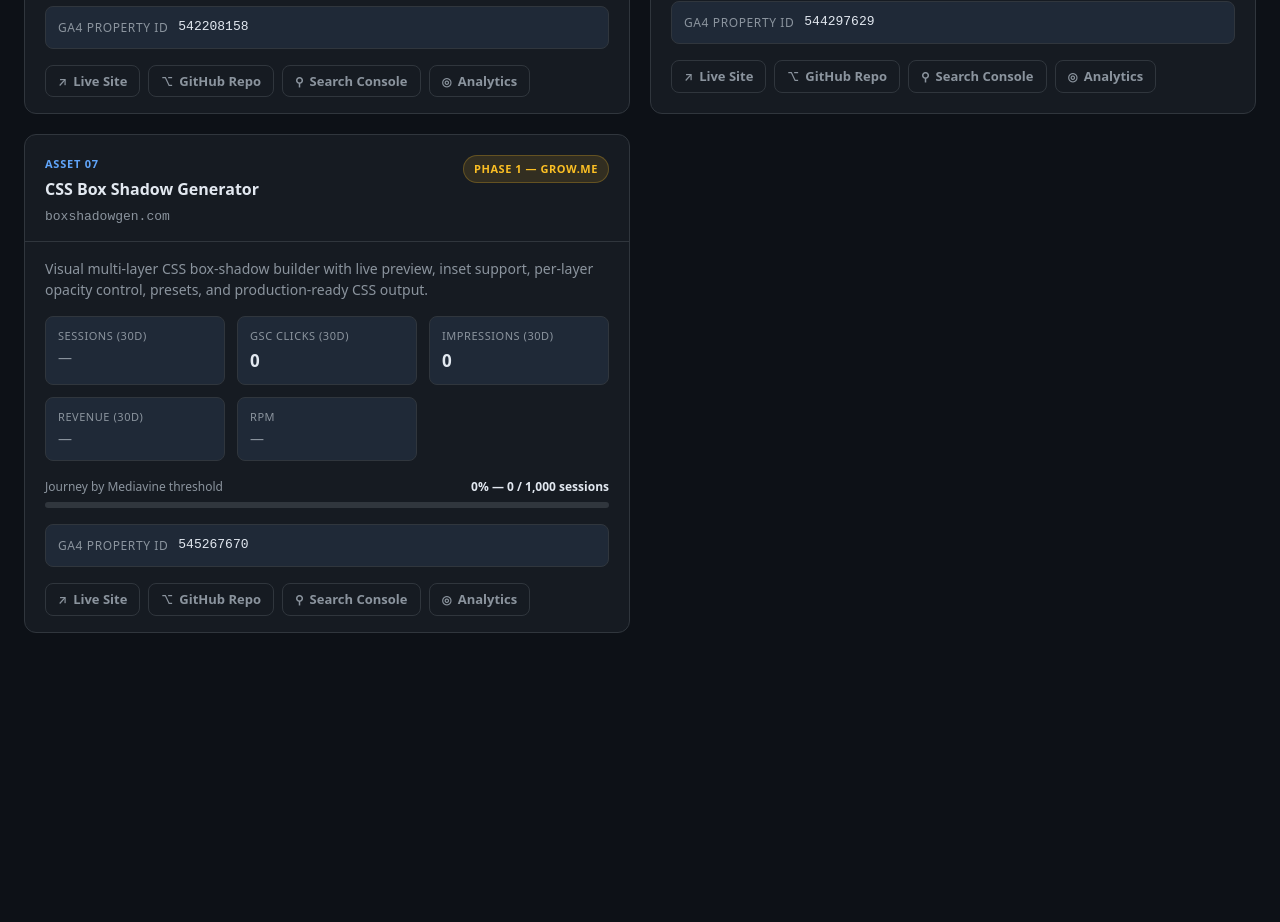
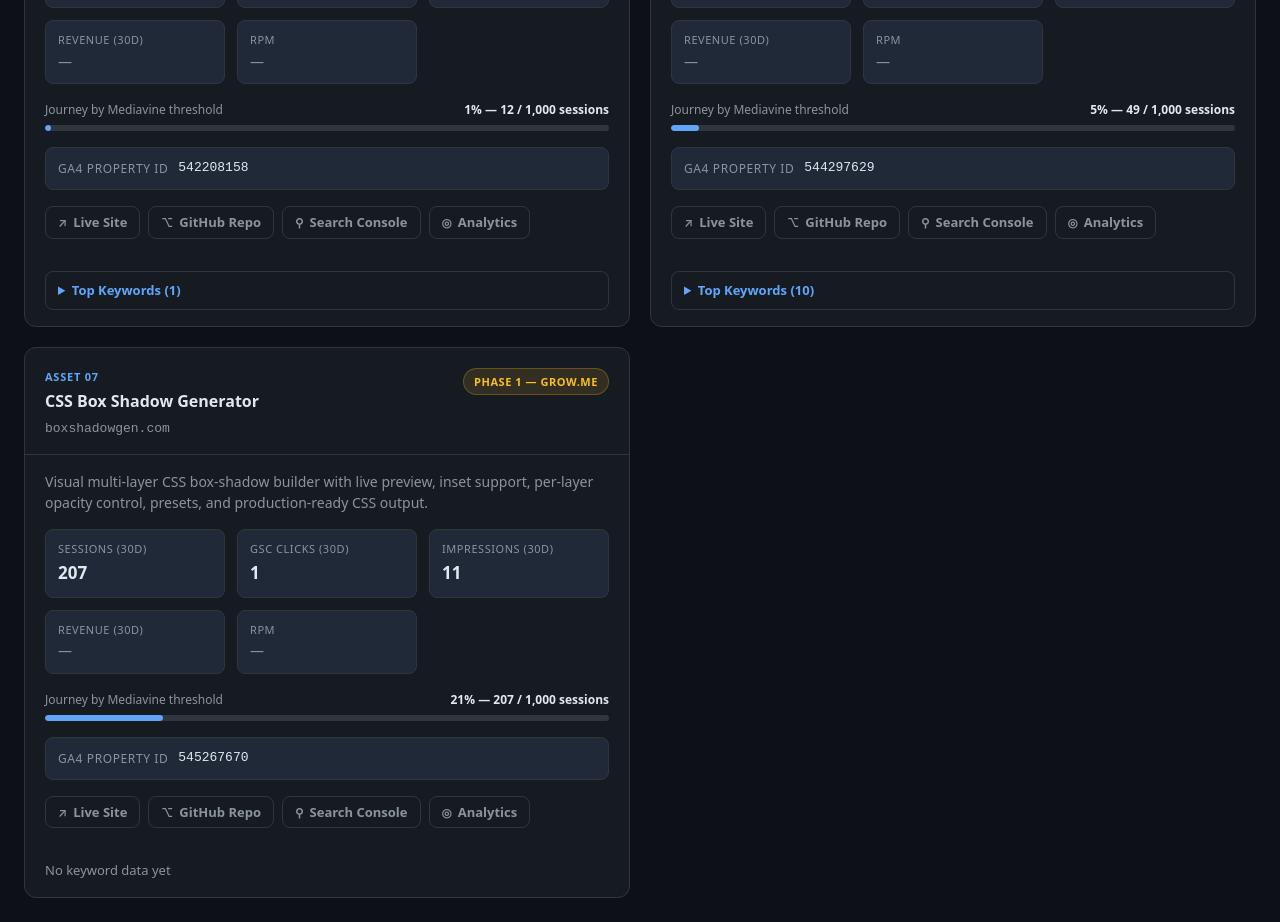
Before and after one commit to dcii-dev/assets-dashboard, a website: page index.html in a window 1280 px wide. Shown: the part 1787-2709 px from the top of the page. Before the commit the page ends 2444 px from the top, so only its background shows below. Drawn offline with Linux system fonts and the light colour scheme.

Commit message:
GA4 GSC update

```diff
--- a/dashboard.css
+++ b/dashboard.css
@@ -502,3 +502,37 @@ button { cursor: pointer; font-family: var(--font-sans); }
   .asset-grid { grid-template-columns: 1fr; }
   .asset-card__stats { grid-template-columns: repeat(2, 1fr); }
 }
+
+/* ================================
+   KEYWORDS TABLE
+   ================================ */
+.asset-card__keywords { margin-top: 1rem; }
+.keywords__empty { color: var(--clr-text-muted); font-size: 0.8125rem; }
+.keywords__details { border: 1px solid var(--clr-border); border-radius: var(--radius); }
+.keywords__summary {
+  padding: 0.5rem 0.75rem;
+  cursor: pointer;
+  font-size: 0.8125rem;
+  font-weight: 600;
+  color: var(--clr-accent-light);
+  user-select: none;
+}
+.keywords__summary:hover { color: var(--clr-text); }
+.keywords__table {
+  width: 100%;
+  border-collapse: collapse;
+  font-size: 0.75rem;
+  font-family: var(--font-mono);
+}
+.keywords__table thead { border-top: 1px solid var(--clr-border); }
+.keywords__table th {
+  text-align: left;
+  padding: 0.375rem 0.5rem;
+  color: var(--clr-text-muted);
+  font-weight: 500;
+  border-bottom: 1px solid var(--clr-border);
+}
+.keywords__table td { padding: 0.375rem 0.5rem; border-bottom: 1px solid var(--clr-border); }
+.keywords__table tr:last-child td { border-bottom: none; }
+.keywords__query { max-width: 14rem; overflow: hidden; text-overflow: ellipsis; white-space: nowrap; }
+.keywords__num { text-align: right; white-space: nowrap; }
--- a/dashboard.js
+++ b/dashboard.js
@@ -3,6 +3,7 @@
 
   const STORAGE_KEY = "ad-asset-dashboard";
   let currentData = {};
+  let keywordData = {};
 
   /** Static asset definitions — update repo/domain info here if it changes. */
   const ASSETS = [
@@ -45,7 +46,7 @@
       name: "One-Rep Max Calculator",
       domain: "onerepmaxx.com",
       repo: "https://github.com/dcii-dev/onerepmaxx",
-      gaId: "540671739",
+      gaId: "541123516",
       niche: "health",
       phase: 1,
       desc: "Free 1RM calculator using Brzycki, Epley, and Lombardi formulas. Includes warm-up ramp, competition attempt selector, reverse calculator, training zones, and PR history tracking.",
@@ -151,6 +152,21 @@
       };
     } catch {
       return { mapped: {}, generatedAt: "" };
+    }
+  }
+
+  /**
+   * Loads keyword data from generated JSON.
+   * @return {Promise<Object>}
+   */
+  async function loadKeywordData() {
+    try {
+      const res = await fetch("./data/keywords.json", { cache: "no-store" });
+      if (!res.ok) return {};
+      const payload = await res.json();
+      return payload?.assets || {};
+    } catch {
+      return {};
     }
   }
 
@@ -339,10 +355,61 @@
               <em class="link-btn__icon">◎</em> Analytics
             </a>
           </div>
+
+          <div class="asset-card__keywords" id="keywords-${asset.id}"></div>
         </div>
       `;
 
       grid.appendChild(card);
+    });
+  }
+
+  /**
+   * Renders keyword tables into each card.
+   * @param {Object} keywords - keyed by asset id, each an array of query objects
+   */
+  function renderKeywords(keywords) {
+    ASSETS.forEach((asset) => {
+      const container = document.getElementById(`keywords-${asset.id}`);
+      if (!container) return;
+
+      const queries = keywords[asset.id] || [];
+      if (queries.length === 0) {
+        container.innerHTML = `<p class="keywords__empty">No keyword data yet</p>`;
+        return;
+      }
+
+      const rows = queries
+        .slice(0, 10)
+        .map(
+          (q) => `
+          <tr>
+            <td class="keywords__query">${q.query}</td>
+            <td class="keywords__num">${q.position}</td>
+            <td class="keywords__num">${q.impressions.toLocaleString()}</td>
+            <td class="keywords__num">${q.clicks}</td>
+            <td class="keywords__num">${q.ctr}%</td>
+          </tr>`,
+        )
+        .join("");
+
+      container.innerHTML = `
+        <details class="keywords__details">
+          <summary class="keywords__summary">Top Keywords (${queries.length})</summary>
+          <table class="keywords__table">
+            <thead>
+              <tr>
+                <th>Query</th>
+                <th>Pos</th>
+                <th>Impr</th>
+                <th>Clicks</th>
+                <th>CTR</th>
+              </tr>
+            </thead>
+            <tbody>${rows}</tbody>
+          </table>
+        </details>
+      `;
     });
   }
 
@@ -486,12 +553,15 @@
 
   async function initializeApp() {
     const automatedPayload = await loadAutomatedData();
+    const keywords = await loadKeywordData();
+    keywordData = keywords;
     setDate(automatedPayload.generatedAt);
     const localData = loadData();
     const automatedData = automatedPayload.mapped;
     const data = { ...localData, ...automatedData };
     currentData = data;
     renderCards(data);
+    renderKeywords(keywords);
     updateSummary(data);
 
     // Search and filter controls
--- /dev/null
+++ b/data/keywords.json
@@ -0,0 +1,498 @@
+{
+  "generatedAt": "2026-08-09T18:24:58.614Z",
+  "range": {
+    "startDate": "2026-07-10",
+    "endDate": "2026-08-08"
+  },
+  "assets": {
+    "asset-1": [
+      {
+        "query": "css clamp generator",
+        "clicks": 2,
+        "impressions": 15,
+        "ctr": 13.3,
+        "position": 28.2
+      },
+      {
+        "query": "clamp generator",
+        "clicks": 1,
+        "impressions": 13,
+        "ctr": 7.7,
+        "position": 34.3
+      },
+      {
+        "query": "clamp calculator",
+        "clicks": 0,
+        "impressions": 9,
+        "ctr": 0,
+        "position": 60.1
+      },
+      {
+        "query": "clamp css",
+        "clicks": 0,
+        "impressions": 24,
+        "ctr": 0,
+        "position": 57.8
+      },
+      {
+        "query": "clamp css calculator",
+        "clicks": 0,
+        "impressions": 1,
+        "ctr": 0,
+        "position": 41
+      },
+      {
+        "query": "clamp css property",
+        "clicks": 0,
+        "impressions": 1,
+        "ctr": 0,
+        "position": 44
+      },
+      {
+        "query": "clamp font",
+        "clicks": 0,
+        "impressions": 1,
+        "ctr": 0,
+        "position": 52
+      },
+      {
+        "query": "clamp font size app",
+        "clicks": 0,
+        "impressions": 1,
+        "ctr": 0,
+        "position": 50
+      },
+      {
+        "query": "clamp formula",
+        "clicks": 0,
+        "impressions": 1,
+        "ctr": 0,
+        "position": 48
+      },
+      {
+        "query": "clamp generator css",
+        "clicks": 0,
+        "impressions": 2,
+        "ctr": 0,
+        "position": 8
+      },
+      {
+        "query": "clamp width",
+        "clicks": 0,
+        "impressions": 1,
+        "ctr": 0,
+        "position": 55
+      },
+      {
+        "query": "clamp width css",
+        "clicks": 0,
+        "impressions": 1,
+        "ctr": 0,
+        "position": 46
+      },
+      {
+        "query": "clampgenerator",
+        "clicks": 0,
+        "impressions": 1,
+        "ctr": 0,
+        "position": 8
+      },
+      {
+        "query": "css clamp",
+        "clicks": 0,
+        "impressions": 29,
+        "ctr": 0,
+        "position": 53.8
+      },
+      {
+        "query": "css clamp calculator",
+        "clicks": 0,
+        "impressions": 9,
+        "ctr": 0,
+        "position": 50.6
+      },
+      {
+        "query": "css clamp example",
+        "clicks": 0,
+        "impressions": 1,
+        "ctr": 0,
+        "position": 48
+      },
+      {
+        "query": "css clamp property",
+        "clicks": 0,
+        "impressions": 1,
+        "ctr": 0,
+        "position": 35
+      },
+      {
+        "query": "css clampblog",
+        "clicks": 0,
+        "impressions": 1,
+        "ctr": 0,
+        "position": 70
+      },
+      {
+        "query": "css clamps",
+        "clicks": 0,
+        "impressions": 5,
+        "ctr": 0,
+        "position": 53.4
+      },
+      {
+        "query": "css what is clamp",
+        "clicks": 0,
+        "impressions": 1,
+        "ctr": 0,
+        "position": 48
+      },
+      {
+        "query": "font clamp generator",
+        "clicks": 0,
+        "impressions": 1,
+        "ctr": 0,
+        "position": 36
+      },
+      {
+        "query": "font size clamp",
+        "clicks": 0,
+        "impressions": 5,
+        "ctr": 0,
+        "position": 90.6
+      },
+      {
+        "query": "font-size: clamp",
+        "clicks": 0,
+        "impressions": 1,
+        "ctr": 0,
+        "position": 80
+      },
+      {
+        "query": "html clamp",
+        "clicks": 0,
+        "impressions": 1,
+        "ctr": 0,
+        "position": 36
+      },
+      {
+        "query": "what is clamp in css",
+        "clicks": 0,
+        "impressions": 1,
+        "ctr": 0,
+        "position": 85
+      }
+    ],
+    "asset-2": [
+      {
+        "query": "freelance pay calculator",
+        "clicks": 0,
+        "impressions": 2,
+        "ctr": 0,
+        "position": 61
+      },
+      {
+        "query": "freelance wage calculator",
+        "clicks": 0,
+        "impressions": 2,
+        "ctr": 0,
+        "position": 70
+      },
+      {
+        "query": "self employed hourly rate calculator",
+        "clicks": 0,
+        "impressions": 8,
+        "ctr": 0,
+        "position": 44.5
+      }
+    ],
+    "asset-3": [
+      {
+        "query": "katch mcardle calculator",
+        "clicks": 0,
+        "impressions": 2,
+        "ctr": 0,
+        "position": 78
+      },
+      {
+        "query": "macro ca",
+        "clicks": 0,
+        "impressions": 1,
+        "ctr": 0,
+        "position": 78
+      },
+      {
+        "query": "macro cal",
+        "clicks": 0,
+        "impressions": 1,
+        "ctr": 0,
+        "position": 59
+      },
+      {
+        "query": "macrocal",
+        "clicks": 0,
+        "impressions": 1,
+        "ctr": 0,
+        "position": 8
+      }
+    ],
+    "asset-4": [
+      {
+        "query": "1 rep max exrx",
+        "clicks": 0,
+        "impressions": 2,
+        "ctr": 0,
+        "position": 80
+      },
+      {
+        "query": "1 rpm",
+        "clicks": 0,
+        "impressions": 6,
+        "ctr": 0,
+        "position": 92.7
+      },
+      {
+        "query": "1repmax",
+        "clicks": 0,
+        "impressions": 1,
+        "ctr": 0,
+        "position": 3
+      },
+      {
+        "query": "1rm calculator exrx",
+        "clicks": 0,
+        "impressions": 2,
+        "ctr": 0,
+        "position": 82
+      },
+      {
+        "query": "1rp",
+        "clicks": 0,
+        "impressions": 1,
+        "ctr": 0,
+        "position": 73
+      },
+      {
+        "query": "1rpm",
+        "clicks": 0,
+        "impressions": 2,
+        "ctr": 0,
+        "position": 83.5
+      },
+      {
+        "query": "exrx 1 rep max",
+        "clicks": 0,
+        "impressions": 4,
+        "ctr": 0,
+        "position": 79
+      },
+      {
+        "query": "exrx one rep",
+        "clicks": 0,
+        "impressions": 1,
+        "ctr": 0,
+        "position": 80
+      },
+      {
+        "query": "exrx one rep max",
+        "clicks": 0,
+        "impressions": 2,
+        "ctr": 0,
+        "position": 89.5
+      },
+      {
+        "query": "exrx one rep max calculator",
+        "clicks": 0,
+        "impressions": 1,
+        "ctr": 0,
+        "position": 82
+      },
+      {
+        "query": "how to find one rep max",
+        "clicks": 0,
+        "impressions": 1,
+        "ctr": 0,
+        "position": 93
+      },
+      {
+        "query": "i-rep",
+        "clicks": 0,
+        "impressions": 1,
+        "ctr": 0,
+        "position": 33
+      },
+      {
+        "query": "max pr",
+        "clicks": 0,
+        "impressions": 3,
+        "ctr": 0,
+        "position": 46.3
+      },
+      {
+        "query": "max repa",
+        "clicks": 0,
+        "impressions": 2,
+        "ctr": 0,
+        "position": 37.5
+      },
+      {
+        "query": "nasm one rep max",
+        "clicks": 0,
+        "impressions": 2,
+        "ctr": 0,
+        "position": 84.5
+      },
+      {
+        "query": "on your max",
+        "clicks": 0,
+        "impressions": 1,
+        "ctr": 0,
+        "position": 35
+      },
+      {
+        "query": "one rep",
+        "clicks": 0,
+        "impressions": 14,
+        "ctr": 0,
+        "position": 49
+      },
+      {
+        "query": "one rep max",
+        "clicks": 0,
+        "impressions": 4,
+        "ctr": 0,
+        "position": 77
+      },
+      {
+        "query": "one rep max calculator exrx",
+        "clicks": 0,
+        "impressions": 1,
+        "ctr": 0,
+        "position": 83
+      },
+      {
+        "query": "one rep max exrx",
+        "clicks": 0,
+        "impressions": 1,
+        "ctr": 0,
+        "position": 82
+      },
+      {
+        "query": "one rep max fitness hub",
+        "clicks": 0,
+        "impressions": 2,
+        "ctr": 0,
+        "position": 49
+      },
+      {
+        "query": "one rep max normative data",
+        "clicks": 0,
+        "impressions": 1,
+        "ctr": 0,
+        "position": 91
+      },
+      {
+        "query": "one rep max predictor",
+        "clicks": 0,
+        "impressions": 2,
+        "ctr": 0,
+        "position": 95
+      },
+      {
+        "query": "onerep",
+        "clicks": 0,
+        "impressions": 1,
+        "ctr": 0,
+        "position": 50
+      },
+      {
+        "query": "onerep calculator",
+        "clicks": 0,
+        "impressions": 1,
+        "ctr": 0,
+        "position": 63
+      }
+    ],
+    "asset-5": [
+      {
+        "query": "src set",
+        "clicks": 0,
+        "impressions": 1,
+        "ctr": 0,
+        "position": 41
+      }
+    ],
+    "asset-6": [
+      {
+        "query": "css flex grid generator",
+        "clicks": 0,
+        "impressions": 1,
+        "ctr": 0,
+        "position": 66
+      },
+      {
+        "query": "css flexbox layout generator",
+        "clicks": 0,
+        "impressions": 1,
+        "ctr": 0,
+        "position": 96
+      },
+      {
+        "query": "css layout builder",
+        "clicks": 0,
+        "impressions": 1,
+        "ctr": 0,
+        "position": 78
+      },
+      {
+        "query": "css layout creator",
+        "clicks": 0,
+        "impressions": 2,
+        "ctr": 0,
+        "position": 69.5
+      },
+      {
+        "query": "css subgrid generator",
+        "clicks": 0,
+        "impressions": 5,
+        "ctr": 0,
+        "position": 10.8
+      },
+      {
+        "query": "flex grid generator",
+        "clicks": 0,
+        "impressions": 3,
+        "ctr": 0,
+        "position": 60.7
+      },
+      {
+        "query": "flexbox grid generator",
+        "clicks": 0,
+        "impressions": 2,
+        "ctr": 0,
+        "position": 58.5
+      },
+      {
+        "query": "responsive css layout generator",
+        "clicks": 0,
+        "impressions": 3,
+        "ctr": 0,
+        "position": 66.3
+      },
+      {
+        "query": "responsive grid css generator",
+        "clicks": 0,
+        "impressions": 1,
+        "ctr": 0,
+        "position": 79
+      },
+      {
+        "query": "responsive grid generator",
+        "clicks": 0,
+        "impressions": 2,
+        "ctr": 0,
+        "position": 80.5
+      }
+    ],
+    "asset-7": []
+  }
+}
--- a/data/stats.json
+++ b/data/stats.json
@@ -1,61 +1,70 @@
 {
-  "generatedAt": "2026-07-12T10:41:49.883Z",
+  "generatedAt": "2026-08-09T18:24:55.931Z",
   "range": {
-    "startDate": "2026-06-12",
-    "endDate": "2026-07-11"
+    "startDate": "2026-07-10",
+    "endDate": "2026-08-08"
   },
   "assets": {
     "asset-1": {
       "domain": "clampgen.com",
       "gaPropertyId": "540522281",
-      "sessions": 888,
-      "clicks": 3,
-      "impressions": 176,
+      "sessions": 488,
+      "clicks": 4,
+      "impressions": 282,
       "status": "ok",
       "error": ""
     },
     "asset-2": {
       "domain": "freelanceratewise.com",
       "gaPropertyId": "540671739",
-      "sessions": 69,
+      "sessions": 18,
       "clicks": 0,
-      "impressions": 19,
+      "impressions": 13,
       "status": "ok",
       "error": ""
     },
     "asset-3": {
       "domain": "calmacrocal.com",
       "gaPropertyId": "540909051",
-      "sessions": 69,
+      "sessions": 26,
       "clicks": 0,
-      "impressions": 11,
+      "impressions": 8,
       "status": "ok",
       "error": ""
     },
     "asset-4": {
       "domain": "onerepmaxx.com",
-      "gaPropertyId": "540671739",
-      "sessions": 69,
-      "clicks": 0,
-      "impressions": 178,
+      "gaPropertyId": "541123516",
+      "sessions": 19,
+      "clicks": 1,
+      "impressions": 96,
       "status": "ok",
       "error": ""
     },
     "asset-5": {
       "domain": "srcsetbuilder.com",
       "gaPropertyId": "542208158",
-      "sessions": 88,
+      "sessions": 12,
       "clicks": 0,
-      "impressions": 9,
+      "impressions": 10,
+      "status": "ok",
+      "error": ""
+    },
+    "asset-6": {
+      "domain": "csslayoutgen.com",
+      "gaPropertyId": "544297629",
+      "sessions": 49,
+      "clicks": 0,
+      "impressions": 65,
       "status": "ok",
       "error": ""
     },
     "asset-7": {
       "domain": "boxshadowgen.com",
       "gaPropertyId": "545267670",
-      "sessions": 0,
-      "clicks": 0,
-      "impressions": 0,
+      "sessions": 207,
+      "clicks": 1,
+      "impressions": 11,
       "status": "ok",
       "error": ""
     }
```
Also changed, not shown: scripts/fetch-metrics.mjs (+63 -4 lines).
